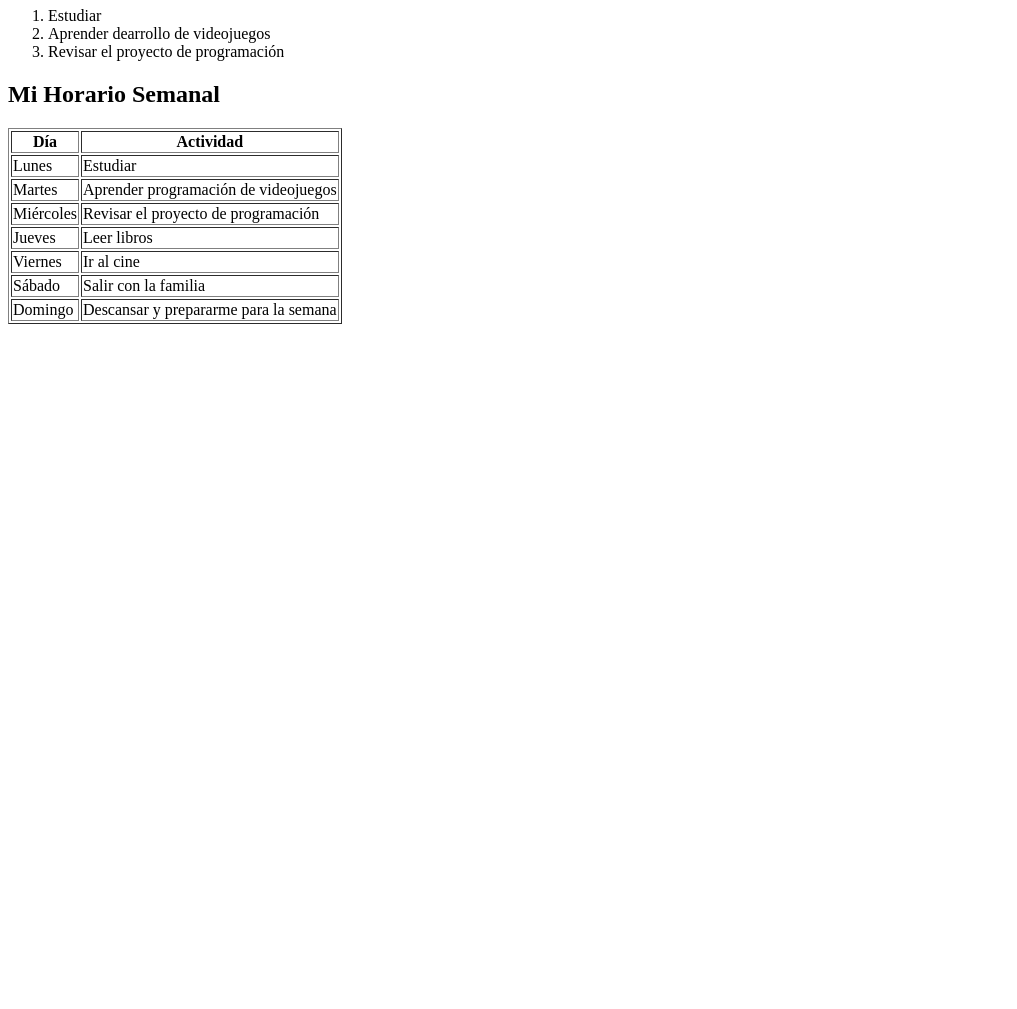
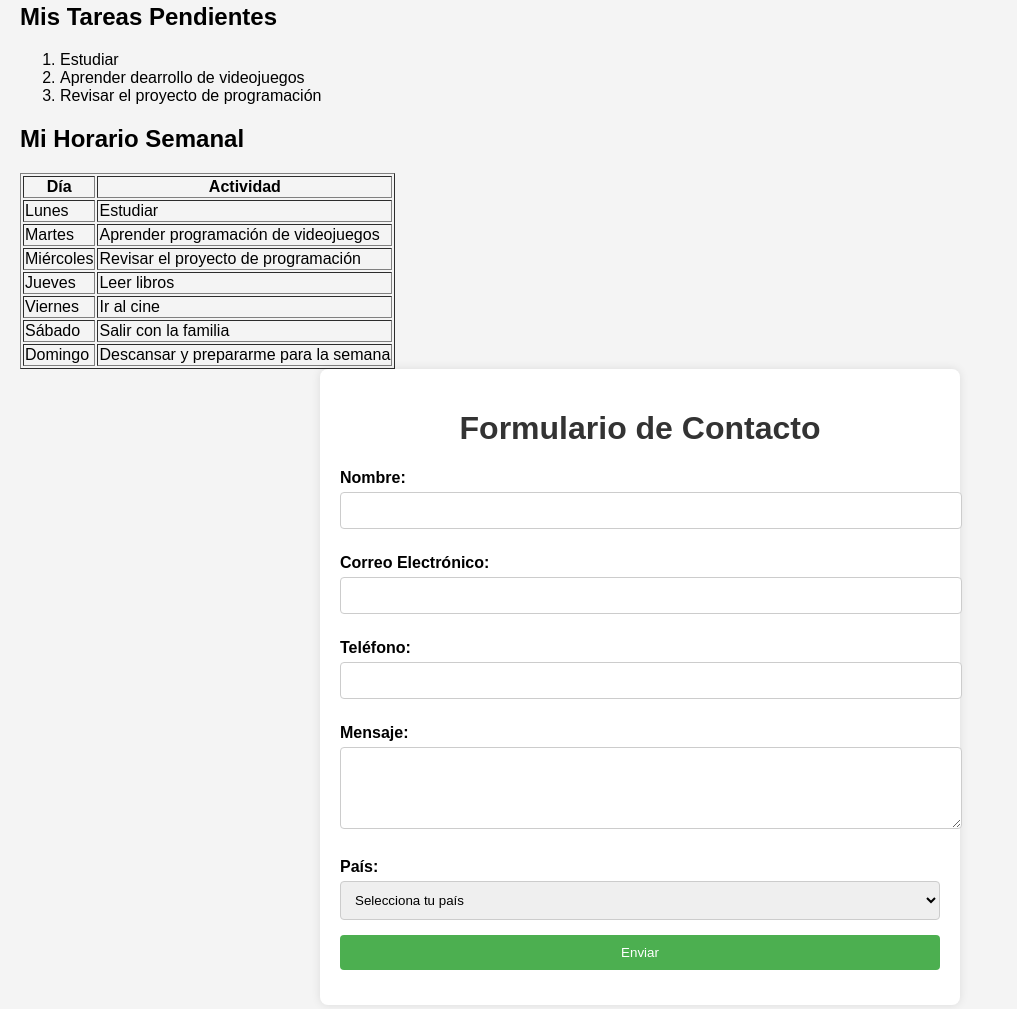
Before and after one commit to jsf0x/laboratorio1, a plain HTML site: page index.html in a window 1280 px wide. Shown: the part 616-1625 px from the top of the page, without its empty margins (0-1017 px from the left). Before the commit the page ends 948 px from the top, so only its background shows below. Drawn offline with Linux system fonts and the light colour scheme.

Commit message:
Feature: Agregado formulario de contacto

```diff
--- a/index.html
+++ b/index.html
@@ -4,6 +4,48 @@
     <meta charset="UTF-8">
     <meta name="viewport" content="width=device-width, initial-scale=1.0">
     <title>Sobre Mi</title>
+    <title>Formulario Básico</title>
+    <style>
+        body {
+            font-family: Arial, sans-serif;
+            background-color: #f4f4f4;
+            margin: 0;
+            padding: 20px;
+        }
+        .container {
+            max-width: 600px;
+            margin: 0 auto;
+            padding: 20px;
+            background-color: #fff;
+            border-radius: 8px;
+            box-shadow: 0 0 10px rgba(0, 0, 0, 0.1);
+        }
+        h1 {
+            text-align: center;
+            color: #333;
+        }
+        label {
+            display: block;
+            margin: 10px 0 5px;
+            font-weight: bold;
+        }
+        input, textarea, select {
+            width: 100%;
+            padding: 10px;
+            margin-bottom: 15px;
+            border: 1px solid #ccc;
+            border-radius: 4px;
+        }
+        input[type="submit"] {
+            background-color: #4CAF50;
+            color: white;
+            border: none;
+            cursor: pointer;
+        }
+        input[type="submit"]:hover {
+            background-color: #45a049;
+        }
+    </style>
 </head>
 <body>
     <h1>Sobre Mi</h1>
@@ -79,4 +121,31 @@
             </tr>
         </tbody>
     </table>
+    <div class="container">
+        <h1>Formulario de Contacto</h1>
+        <form action="#" method="post">
+            <label for="nombre">Nombre:</label>
+            <input type="text" id="nombre" name="nombre" required>
+
+            <label for="email">Correo Electrónico:</label>
+            <input type="email" id="email" name="email" required>
+
+            <label for="telefono">Teléfono:</label>
+            <input type="tel" id="telefono" name="telefono">
+
+            <label for="mensaje">Mensaje:</label>
+            <textarea id="mensaje" name="mensaje" rows="4" required></textarea>
+
+            <label for="pais">País:</label>
+            <select id="pais" name="pais" required>
+                <option value="" disabled selected>Selecciona tu país</option>
+                <option value="es">España</option>
+                <option value="mx">México</option>
+                <option value="co">Colombia</option>
+                <option value="ar">Argentina</option>
+            </select>
+
+            <input type="submit" value="Enviar">
+        </form>
+    </div>
 </body>
```
